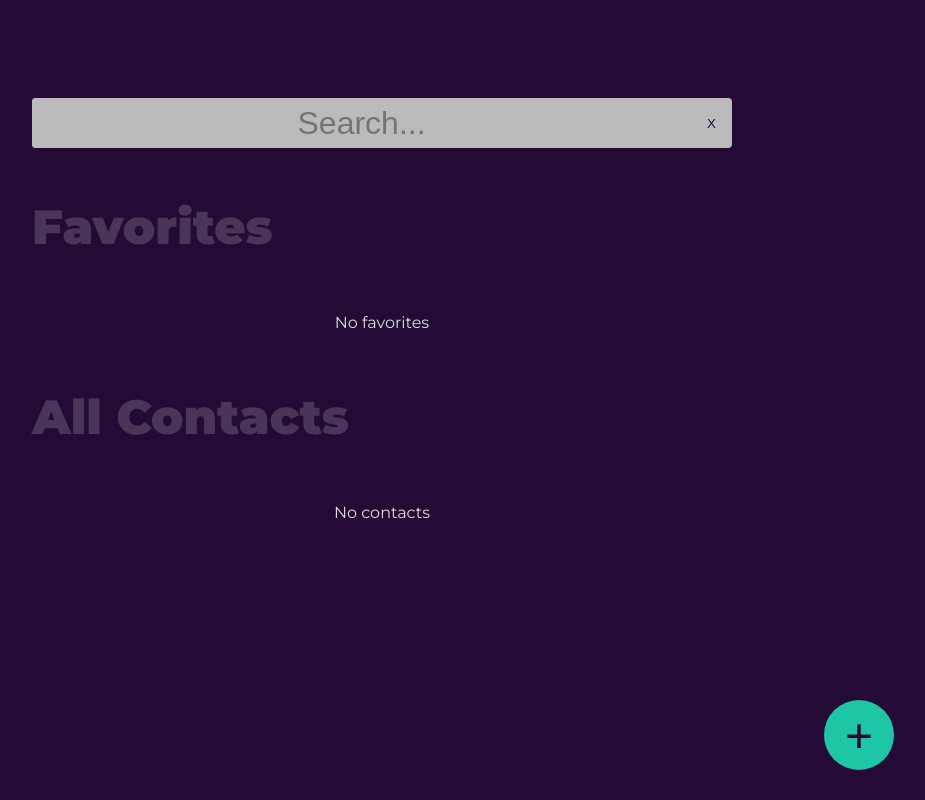
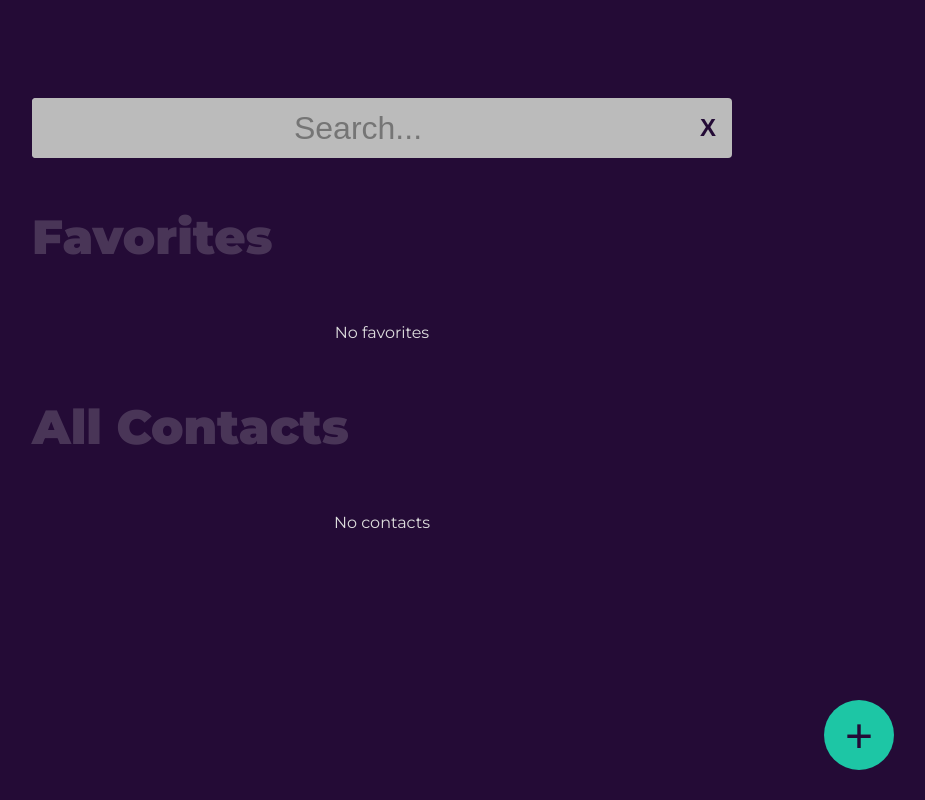
Before and after one commit to htreb/Contacts, an Angular app: page / in a window 1280 px wide. Shown: the whole page, without its empty margins (258-1183 px from the left). Built offline with nearby package versions, Linux system fonts and the light colour scheme.

Commit message:
Chunkier searchbar styles

```diff
--- a/src/app/pages/contacts-list/contacts-list.component.scss
+++ b/src/app/pages/contacts-list/contacts-list.component.scss
@@ -15,6 +15,8 @@
 
         .clear-search {
             background: initial;
+            font-weight: 900;
+            font-size: 1.5em;
         }
     }
 
--- a/src/styles.scss
+++ b/src/styles.scss
@@ -63,7 +63,7 @@ input {
     border-radius: 4px;
     box-sizing: border-box;
     outline: none;
-    height: 50px;
+    min-height: 50px;
     width: 100%;
     text-align: center;
     background: var(--color-input);
```
